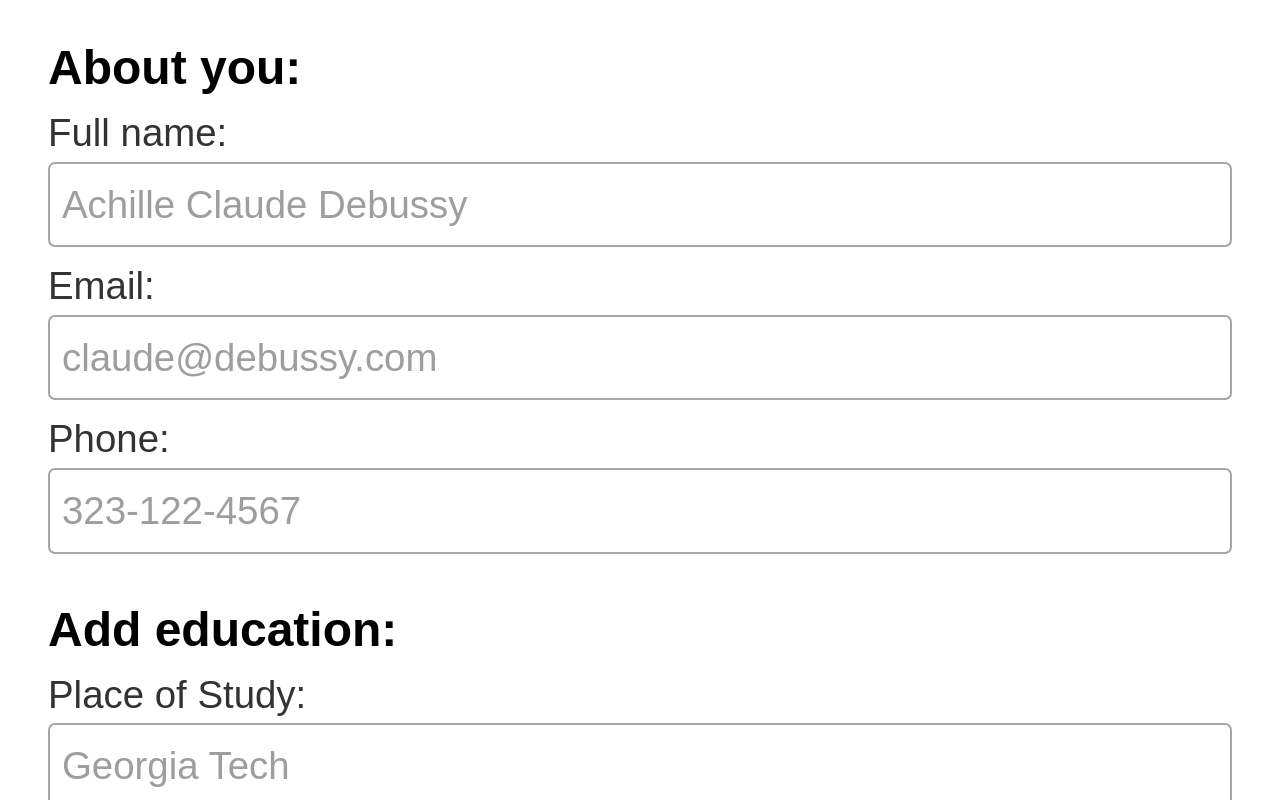
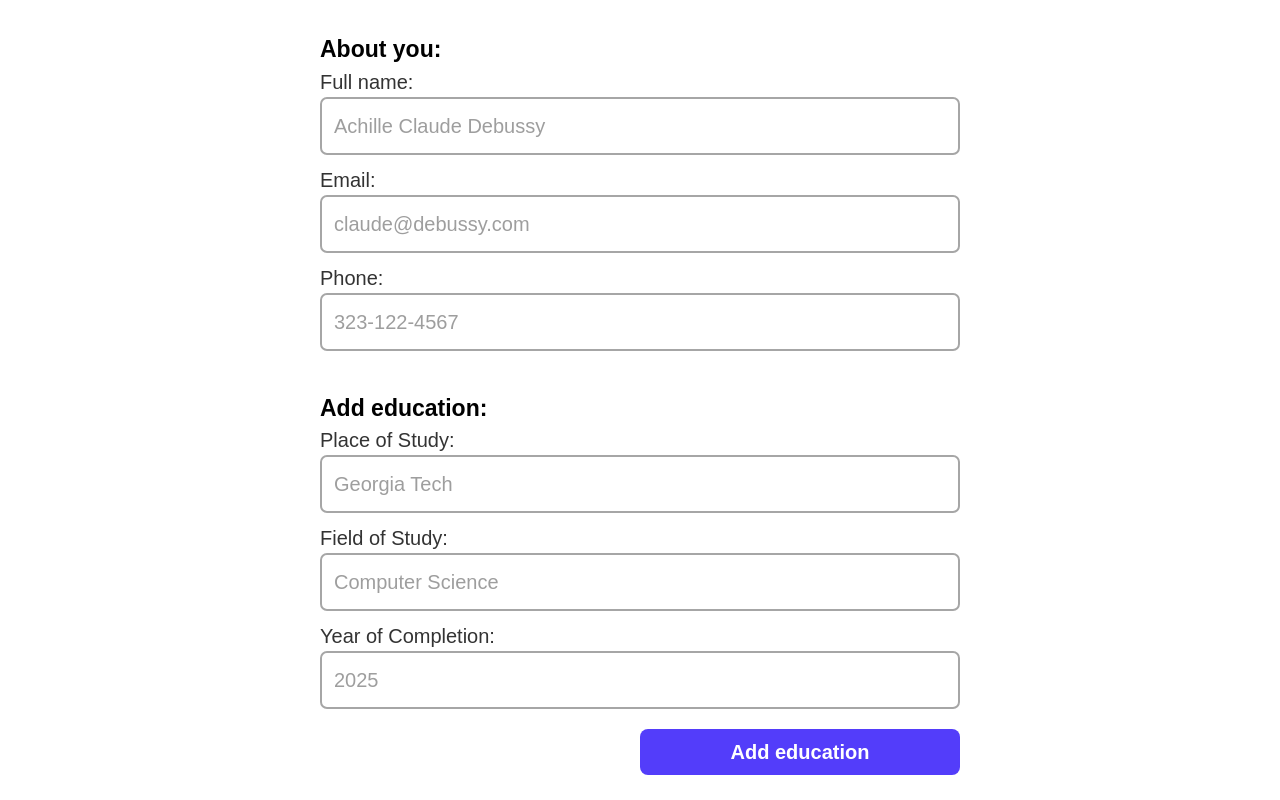
Before and after one commit to ClaudeDebussy/odin-cv, a React (Vite) app: page / in a window 1280 px wide. Shown: the top 800 px of the page. Built offline with nearby package versions, Linux system fonts and the light colour scheme.

Commit message:
finish responsiveness

```diff
--- a/src/styles/index.css
+++ b/src/styles/index.css
@@ -9,7 +9,7 @@ body {
 }
 
 .forms-container h2 {
-  font-size: clamp(1.4rem, 5vw, 3rem);
+  font-size: clamp(1.4rem, 5vw, 23px);
 }
 
 .identity-form,
@@ -22,13 +22,13 @@ body {
 
 .forms-container label {
   color: hsl(0, 0%, 20%);
-  font-size: clamp(1.2rem, 3vw, 3vw);
+  font-size: clamp(1.2rem, 3vw, 20px);
 }
 
 .forms-container input,
 .forms-container textarea {
   padding: 0.75rem;
-  font-size: clamp(1.2rem, 3vw, 3vw);
+  font-size: clamp(1.2rem, 3vw, 20px);
   border-radius: 7px;
   margin-bottom: 10px;
   color: hsl(0, 0%, 0%);
@@ -37,12 +37,12 @@ body {
 
 .forms-container input::placeholder,
 .forms-container textarea::placeholder {
-  font-size: clamp(1.2rem, 3vw, 3vw);
+  font-size: clamp(1.2rem, 3vw, 20px);
   color: hsl(0, 0%, 62%);
 }
 
 .forms-container button {
-  font-size: clamp(1.2rem, 3vw, 3vw);
+  font-size: clamp(1.2rem, 3vw, 20px);
   align-self: center;
   width: 100%;
   border-radius: 8px;
@@ -88,8 +88,12 @@ body {
   gap: 20px;
 }
 
+.cv .crossed-out {
+  text-decoration: line-through;
+}
+
 .cv h2 {
-  font-size: clamp(1.2rem, 3vw, 3vw);
+  font-size: clamp(1.2rem, 25px, 30px);
   margin-bottom: 10px;
   line-height: 100%;
 }
@@ -103,14 +107,14 @@ body {
 
 .cv-header h1 {
   text-align: center;
-  font-size: clamp(6vw, 8vw, 10vw);
+  font-size: min(6vw, 100px, 100px);
 }
 
 .cv-phone-email {
   display: flex;
   justify-content: space-between;
   flex-wrap: wrap;
-  font-size: clamp(1.2rem, 3vw, 3vw);
+  font-size: clamp(1.2rem, 3vw, 20px);
 }
 
 .cv-education ul li,
@@ -118,7 +122,7 @@ body {
   display: flex;
   flex-direction: column;
   margin-bottom: 15px;
-  font-size: clamp(1rem, 3vw, 10rem);
+  font-size: clamp(1rem, 3vw, 20px);
 }
 
 .cv-education ul li div,
@@ -130,7 +134,7 @@ body {
 
 .cv-education ul li .school,
 .cv-work ul li .position {
-  font-size: clamp(1.3rem, 4vw, 3.5vw);
+  font-size: clamp(1.3rem, 4vw, 25px);
   margin-bottom: 0px;
   line-height: normal;
 }
@@ -139,7 +143,7 @@ body {
 .cv-work ul li .company,
 .cv-work ul li .year {
   color: hsla(0, 0%, 0%, 0.863);
-  font-size: clamp(1.2rem, 3vw, 3vw);
+  font-size: clamp(1.2rem, 3vw, 20px);
 }
 
 .cv-work .description {
@@ -150,7 +154,7 @@ body {
   .forms-container {
     display: flex;
     flex-direction: column;
-    padding: 2rem 3rem;
+    padding: 2rem 20%;
   }
 
   .forms-container button {
@@ -159,6 +163,19 @@ body {
   }
 
   .cv {
-    padding: 0rem 3rem;
+    padding: 0rem 10%;
   }
 }
+
+@media (min-width: 1024px) {
+  .forms-container {
+    padding: 2rem 25%;
+  }
+
+  .forms-container button {
+  }
+
+  .cv {
+    padding: 0 20%;
+  }
+}
```
